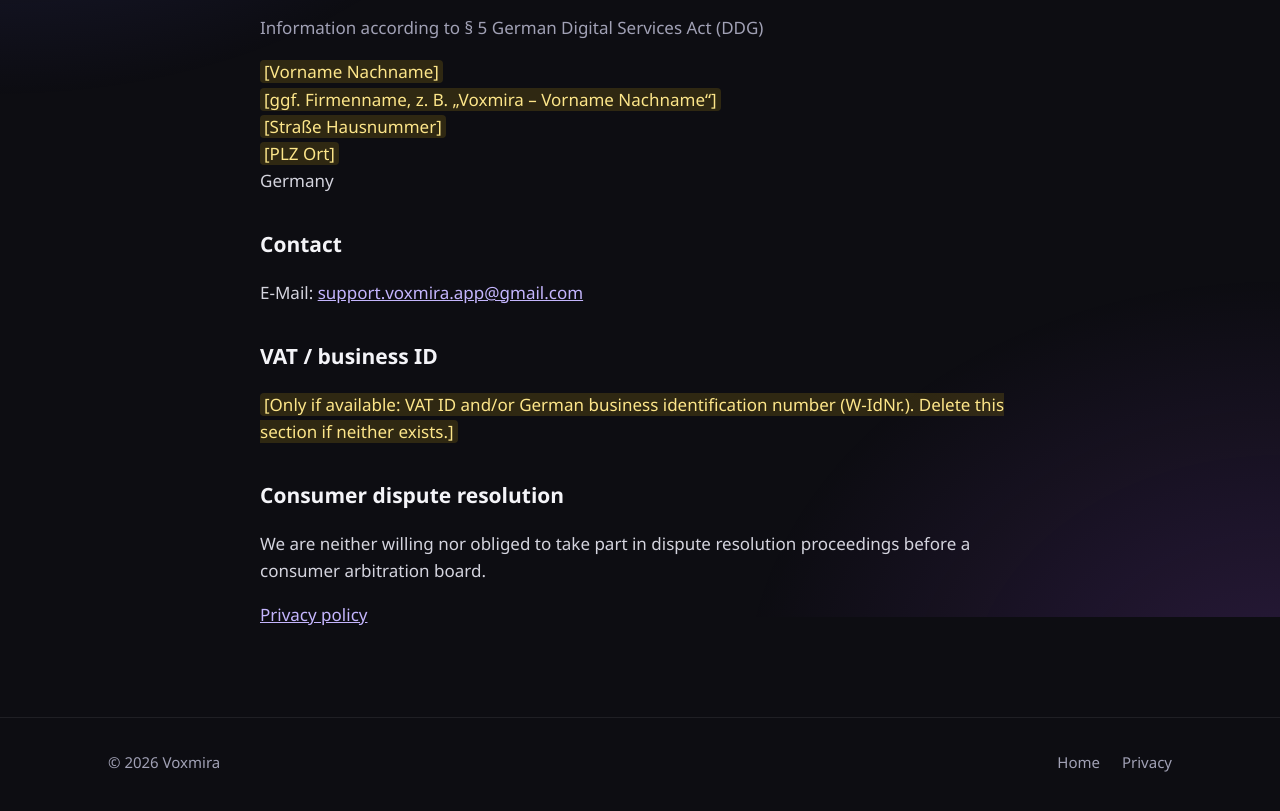
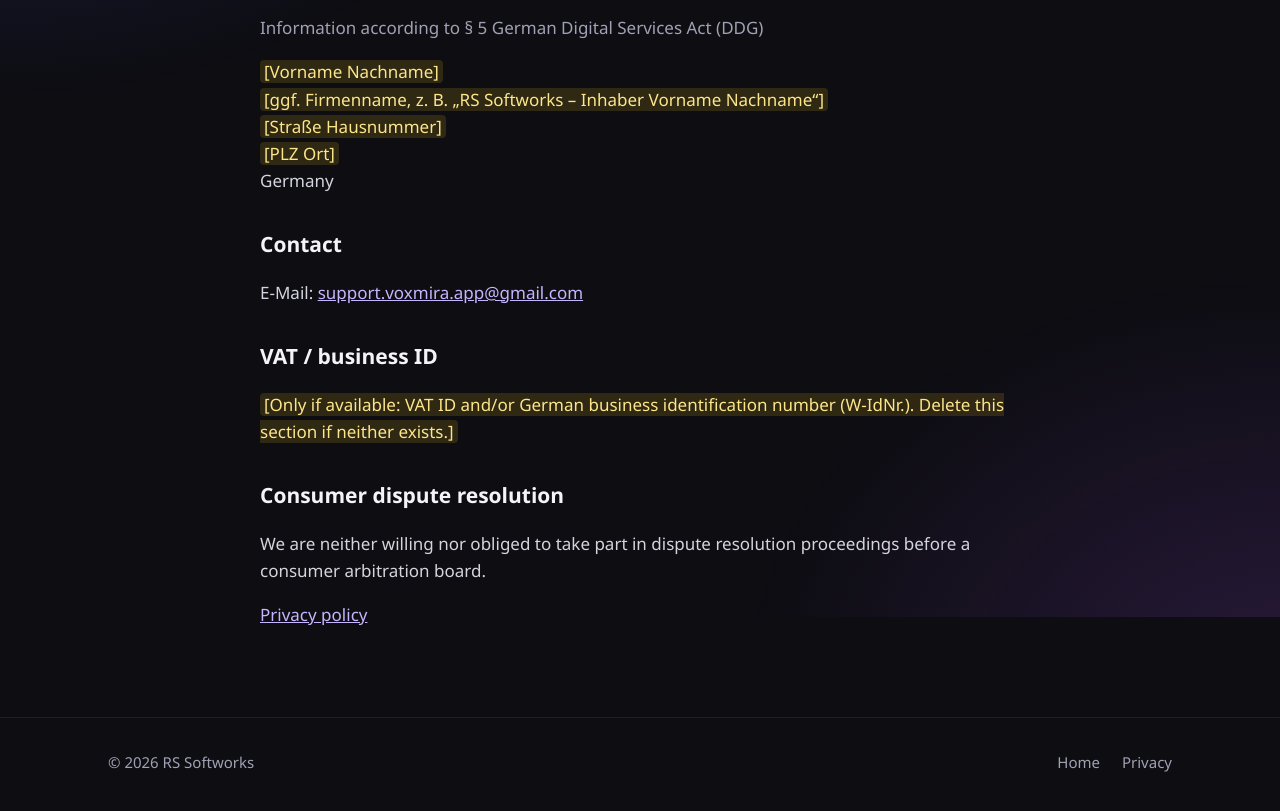
Before and after one commit to voxmira/voxmira.github.io, a plain HTML site: page impressum.html in a window 1280 px wide. Shown: the part 183-994 px from the top of the page. Drawn offline with Linux system fonts and the light colour scheme.

Commit message:
Einreichung vorbereitet: Klick-Anleitung, Copyright RS Softworks, Konto-Stand in den Notizen
Co-Authored-By: Claude Opus 5.5 <noreply@anthropic.com>

```diff
--- a/impressum.html
+++ b/impressum.html
@@ -32,7 +32,7 @@
   <p class="muted" lang="en">Information according to § 5 German Digital Services Act (DDG)</p>
 
   <p><span class="placeholder">[Vorname Nachname]</span><br>
-     <span class="placeholder">[ggf. Firmenname, z. B. „Voxmira – Vorname Nachname“]</span><br>
+     <span class="placeholder">[ggf. Firmenname, z. B. „RS Softworks – Inhaber Vorname Nachname“]</span><br>
      <span class="placeholder">[Straße Hausnummer]</span><br>
      <span class="placeholder">[PLZ Ort]</span><br>
      <span lang="de">Deutschland</span><span lang="en">Germany</span></p>
@@ -56,7 +56,7 @@
 
 <footer>
   <div class="wrap">
-    <span>© 2026 Voxmira</span>
+    <span>© 2026 RS Softworks</span>
     <nav>
       <a href="./"><span lang="de">Startseite</span><span lang="en">Home</span></a>
       <a href="datenschutz.html"><span lang="de">Datenschutz</span><span lang="en">Privacy</span></a>
```
Also changed, not shown: datenschutz.html (+1 -1 lines), index.html (+1 -1 lines).
